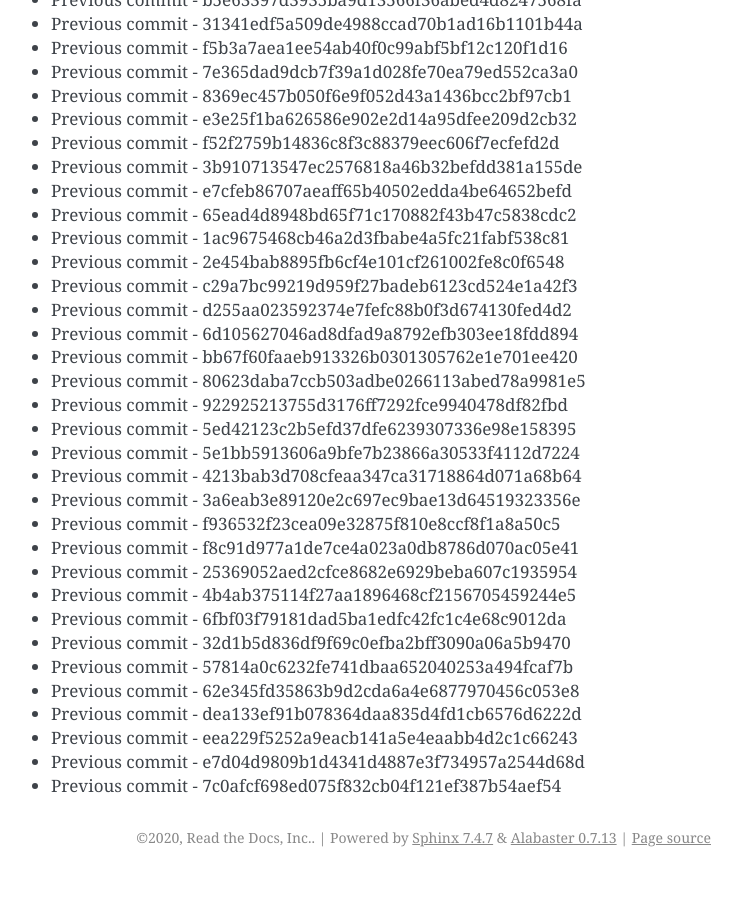
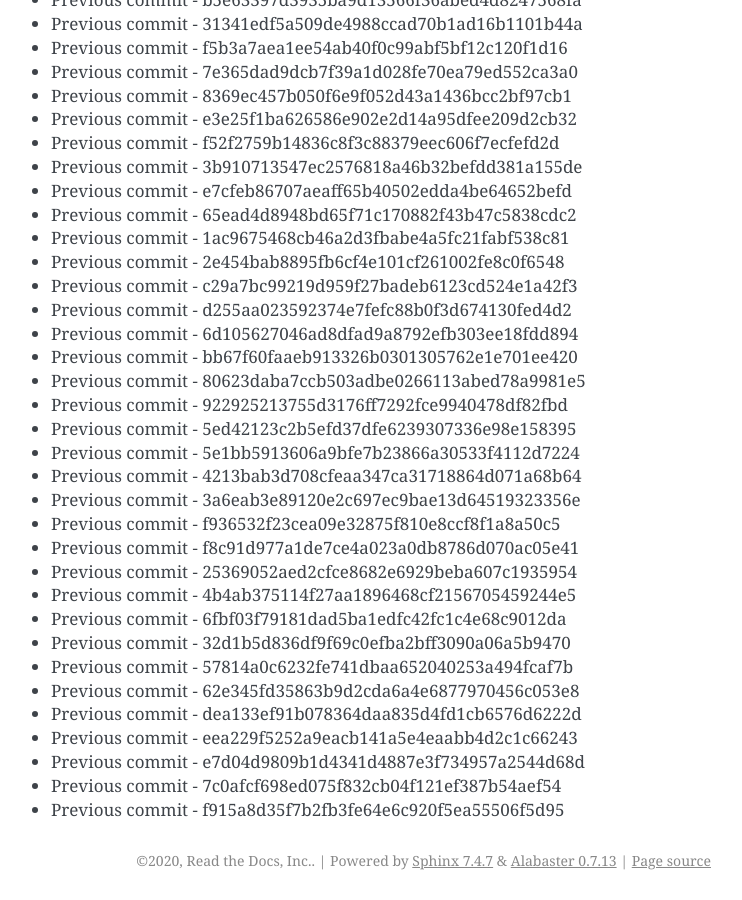
Before and after one commit to readthedocs/rtd-git-stresstest, a Sphinx documentation site: the page built from docs/updates.rst, in a window 1280 px wide and 900 px high, scrolled down 98603 px. Shown: the whole window, without its empty margins (399-1141 px from the left). Built offline with Sphinx 7.4.7, drawn with Linux system fonts in a browser that asks for light colours; before the commit the page ends 99480 px from its top, so only the background shows below that.

Commit message:
Generating commit from previous: f915a8d35f7b2fb3fe64e6c920f5ea55506f5d95

```diff
--- a/docs/updates.rst
+++ b/docs/updates.rst
@@ -4175,3 +4175,4 @@ It can be tested for any performance characteristics.
 * Previous commit - eea229f5252a9eacb141a5e4eaabb4d2c1c66243
 * Previous commit - e7d04d9809b1d4341d4887e3f734957a2544d68d
 * Previous commit - 7c0afcf698ed075f832cb04f121ef387b54aef54
+* Previous commit - f915a8d35f7b2fb3fe64e6c920f5ea55506f5d95
```
